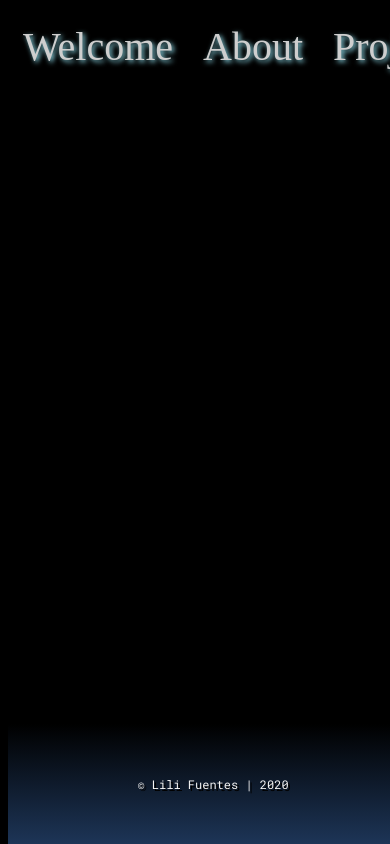
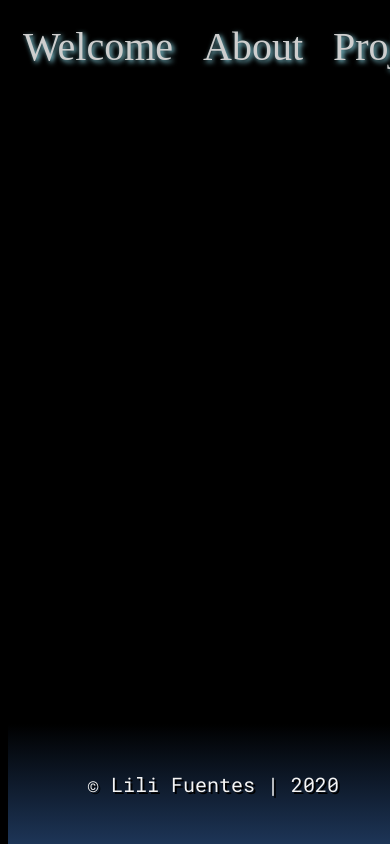
Before and after one commit to LFuen/Work, a React (Create React App) app: page / in a window 390 px wide. Shown: the top 844 px of the page. Built offline with nearby package versions, Linux system fonts and the light colour scheme; a web font is replaced by a local one.

Commit message:
changed mediaQuery to 800px

```diff
--- a/src/Components/App/App.css
+++ b/src/Components/App/App.css
@@ -275,7 +275,7 @@ textarea {
 /*=======================================================*/
 
 
-@media all and (max-width: 600px) {
+@media all and (max-device-width: 800px) {
   /* nav {
       display: none;
   } */
@@ -310,7 +310,7 @@ textarea {
   }
 
   p {
-      font-size: 12px;
+      font-size: 20px;
   }
 
   .borderOne {
@@ -326,6 +326,8 @@ textarea {
   h1 {
       font-size: 18px;
   }
+
+
 }
 
 .active {
```
